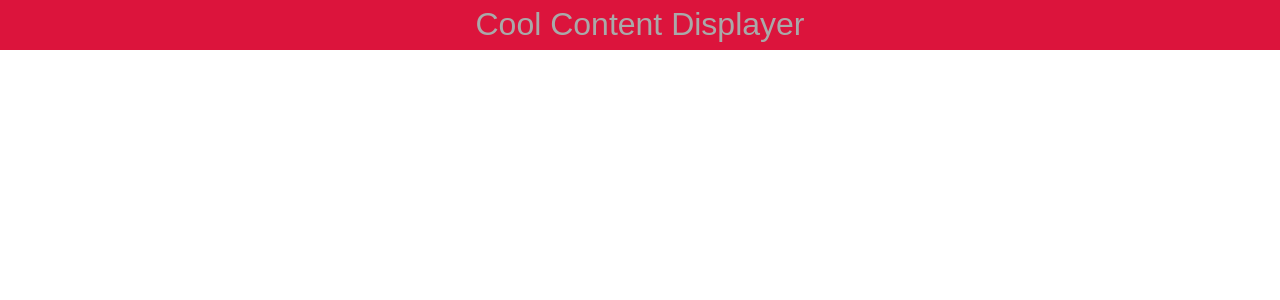
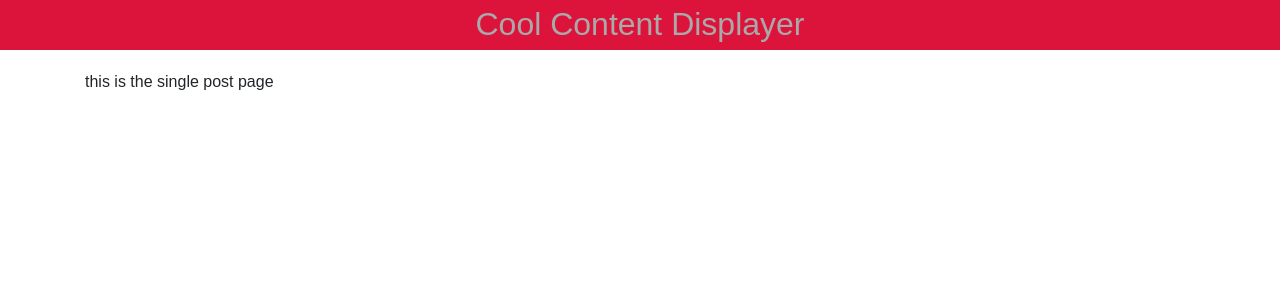
Before and after one commit to bigrocketgames/udacity-rnd-postcommentproject, a React (Create React App) app: page /1/1 in a window 1280 px wide. Shown: the top 300 px of the page. Built offline with nearby package versions, Linux system fonts and the light colour scheme; no server answers.

Commit message:
feat: Connecting singlepost component to the app and directing to it based on route.

```diff
--- a/src/components/App.js
+++ b/src/components/App.js
@@ -3,6 +3,7 @@ import { Route, Switch, Link } from 'react-router-dom';
 
 import '../App.css';
 import Home from '../views/home';
+import SinglePost from '../views/singlePost';
 
 class App extends Component {
   render() {
@@ -14,6 +15,7 @@ class App extends Component {
         <Switch>
           <Route exact path='/' component={Home} />
           <Route exact path='/:category' component={Home} />
+          <Route exact path='/:category/:post_id' component={SinglePost} />
         </Switch>
       </div>
     );
```
